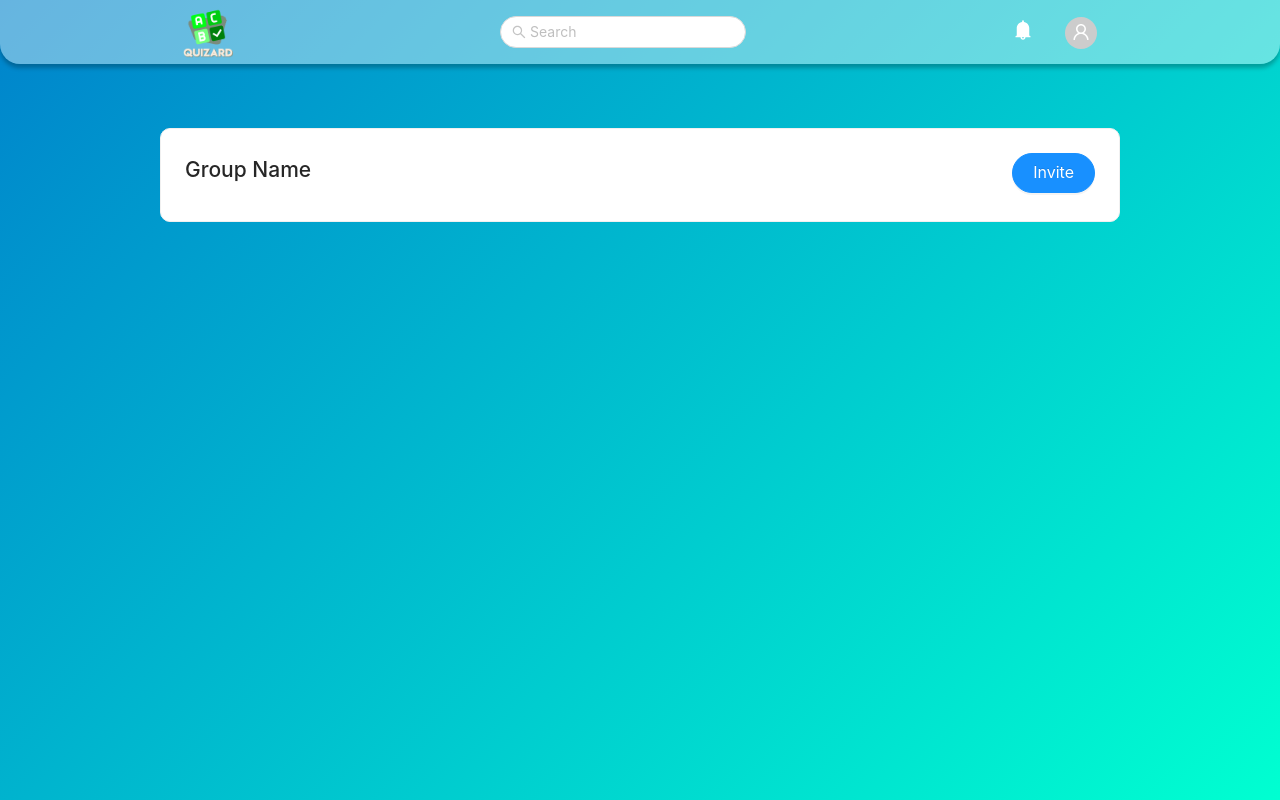
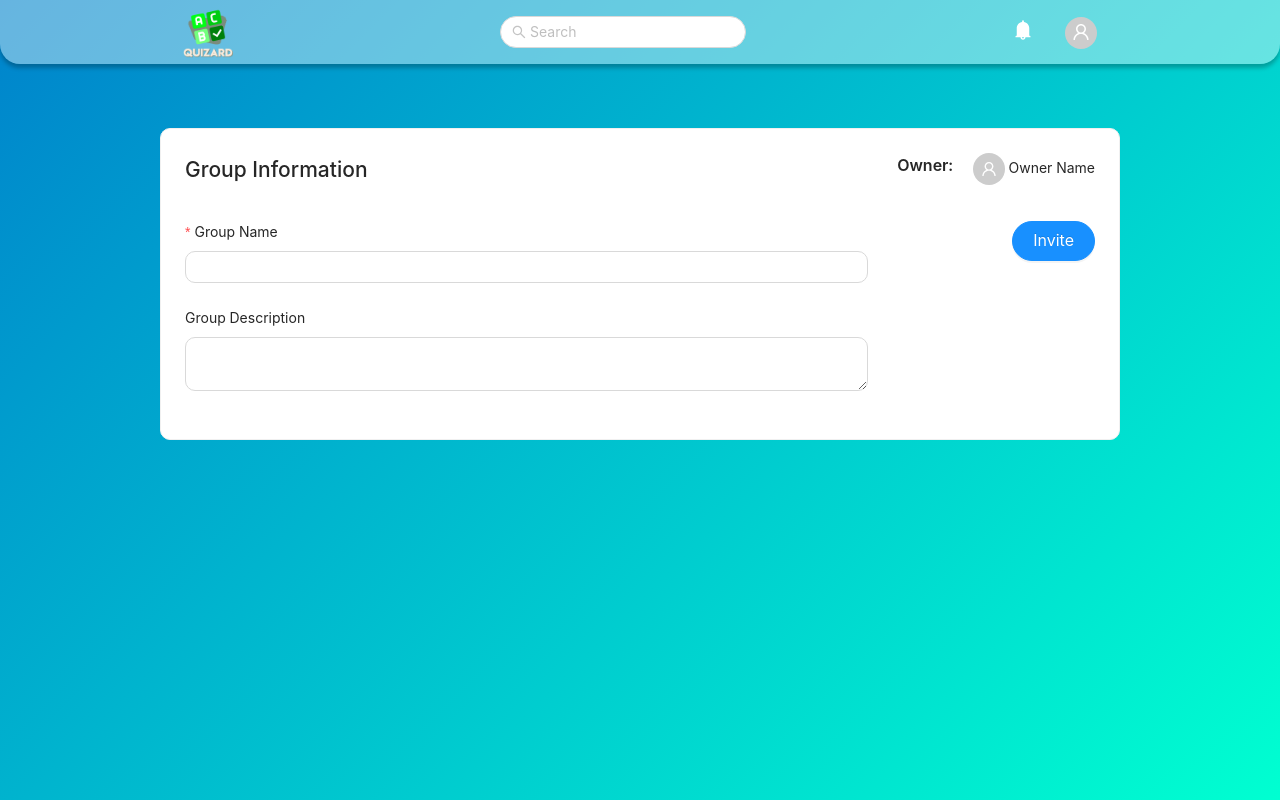
Before and after one commit to becamegod/quizard, a React (Create React App) app: page /groups/1 in a window 1280 px wide. Built offline with nearby package versions, Linux system fonts and the light colour scheme.

Commit message:
update group info card

```diff
--- a/src/components/GroupInfoCard/index.jsx
+++ b/src/components/GroupInfoCard/index.jsx
@@ -1,6 +1,7 @@
 import { React, useEffect } from "react";
 // eslint-disable-next-line no-unused-vars
-import { Row, Card, Col, Input, Button } from "antd";
+import { Row, Card, Col, Input, Button, Form, Typography, Avatar } from "antd";
+import { UserOutlined } from "@ant-design/icons";
 
 export default function GroupInfoCard() {
   const onInvite = () => {
@@ -13,13 +14,52 @@ export default function GroupInfoCard() {
 
   return (
     <Card className="round">
-      <Row>
+      <Row style={{ marginBottom: "24px" }}>
         <Col span={12}>
           <Row justify="start">
-            <h1>Group Name</h1>
+            <h1>Group Information</h1>
           </Row>
         </Col>
         <Col span={12}>
+          <Row justify="end" align="middle" gutter={[20, 0]}>
+            <Col>
+              <Typography.Title level={5}> Owner: </Typography.Title>
+            </Col>
+            <Col>
+              <Avatar size={32} src="" icon={<UserOutlined />} />
+              <Typography.Text> Owner Name </Typography.Text>
+            </Col>
+          </Row>
+        </Col>
+      </Row>
+      <Row>
+        <Col span={18}>
+          <Form
+            name="group-info"
+            layout="vertical"
+            // onFinish={onFinish}
+            // onFinishFailed={onFinishFailed}
+            autoComplete="off"
+          >
+            <Form.Item
+              label="Group Name"
+              name="name"
+              validateTrigger="onBlur"
+              rules={[
+                {
+                  required: true,
+                  message: "Please input your group name!"
+                }
+              ]}
+            >
+              <Input className="round" />
+            </Form.Item>
+            <Form.Item label="Group Description" name="description">
+              <Input.TextArea className="round" />
+            </Form.Item>
+          </Form>
+        </Col>
+        <Col span={6}>
           <Row justify="end">
             <Button
               type="primary"
--- a/src/components/GroupList/index.jsx
+++ b/src/components/GroupList/index.jsx
@@ -5,71 +5,71 @@ import GroupCard from "../GroupCard";
 import groupService from "../../services/groups";
 
 // group list with 9 groups
-const groupList = [
-  {
-    id: 1,
-    name: "Group 1",
-    description: "This is group 1",
-    members: 10,
-    maxMembers: 5
-  },
-  {
-    id: 2,
-    name: "Group 2",
-    description: "This is group 2",
-    members: 10,
-    maxMembers: 5
-  },
-  {
-    id: 3,
-    name: "Group 3",
-    description: "This is group 3",
-    members: 10,
-    maxMembers: 5
-  },
-  {
-    id: 4,
-    name: "Group 4",
-    description: "This is group 4",
-    members: 10,
-    maxMembers: 5
-  },
-  {
-    id: 5,
-    name: "Group 5",
-    description: "This is group 5",
-    members: 10,
-    maxMembers: 5
-  },
-  {
-    id: 6,
-    name: "Group 6",
-    description: "This is group 6",
-    members: 10,
-    maxMembers: 5
-  },
-  {
-    id: 7,
-    name: "Group 7",
-    description: "This is group 7",
-    members: 10,
-    maxMembers: 5
-  },
-  {
-    id: 8,
-    name: "Group 8",
-    description: "This is group 8",
-    members: 10,
-    maxMembers: 5
-  },
-  {
-    id: 9,
-    name: "Group 9",
-    description: "This is group 9",
-    members: 10,
-    maxMembers: 5
-  }
-];
+// const groupList = [
+//   {
+//     id: 1,
+//     name: "Group 1",
+//     description: "This is group 1",
+//     members: 10,
+//     maxMembers: 5
+//   },
+//   {
+//     id: 2,
+//     name: "Group 2",
+//     description: "This is group 2",
+//     members: 10,
+//     maxMembers: 5
+//   },
+//   {
+//     id: 3,
+//     name: "Group 3",
+//     description: "This is group 3",
+//     members: 10,
+//     maxMembers: 5
+//   },
+//   {
+//     id: 4,
+//     name: "Group 4",
+//     description: "This is group 4",
+//     members: 10,
+//     maxMembers: 5
+//   },
+//   {
+//     id: 5,
+//     name: "Group 5",
+//     description: "This is group 5",
+//     members: 10,
+//     maxMembers: 5
+//   },
+//   {
+//     id: 6,
+//     name: "Group 6",
+//     description: "This is group 6",
+//     members: 10,
+//     maxMembers: 5
+//   },
+//   {
+//     id: 7,
+//     name: "Group 7",
+//     description: "This is group 7",
+//     members: 10,
+//     maxMembers: 5
+//   },
+//   {
+//     id: 8,
+//     name: "Group 8",
+//     description: "This is group 8",
+//     members: 10,
+//     maxMembers: 5
+//   },
+//   {
+//     id: 9,
+//     name: "Group 9",
+//     description: "This is group 9",
+//     members: 10,
+//     maxMembers: 5
+//   }
+// ];
 
 export default function GroupList({ category }) {
   const [groups, setGroups] = useState([]);
@@ -89,8 +89,8 @@ export default function GroupList({ category }) {
     groupService.list(filter).then((res) => {
       console.log(res);
       setGroups(res.data);
-      setTotalPages(groups.length / filter.pageSize);
-      setGroups(groupList);
+      setTotalPages(Math.ceil(res.total / filter.pageSize));
+      // setGroups(groupList);
     });
   }, [filter]);
 
--- a/src/components/RegisterForm/index.jsx
+++ b/src/components/RegisterForm/index.jsx
@@ -14,14 +14,16 @@ import { CheckCircleOutlined } from "@ant-design/icons";
 import { Content } from "antd/lib/layout/layout";
 import Title from "antd/lib/typography/Title";
 import { React, useState, useEffect } from "react";
+import moment from "moment";
 import authService from "../../services/auth";
 
 export default function RegisterForm() {
   const [stage, setStage] = useState(0);
   const [user, setUser] = useState({});
   const onFinish = (values) => {
+    const dob = moment(values.dob).format("DD-MM-YYYY");
     console.log("Success:", values);
-    setUser({ ...user, ...values });
+    setUser({ ...user, ...values, dob });
     setStage(stage + 1);
   };
   const onFinishFailed = (errorInfo) => {
```
Also changed, not shown: 1 other file (tests, documents, lock files or other folders).
